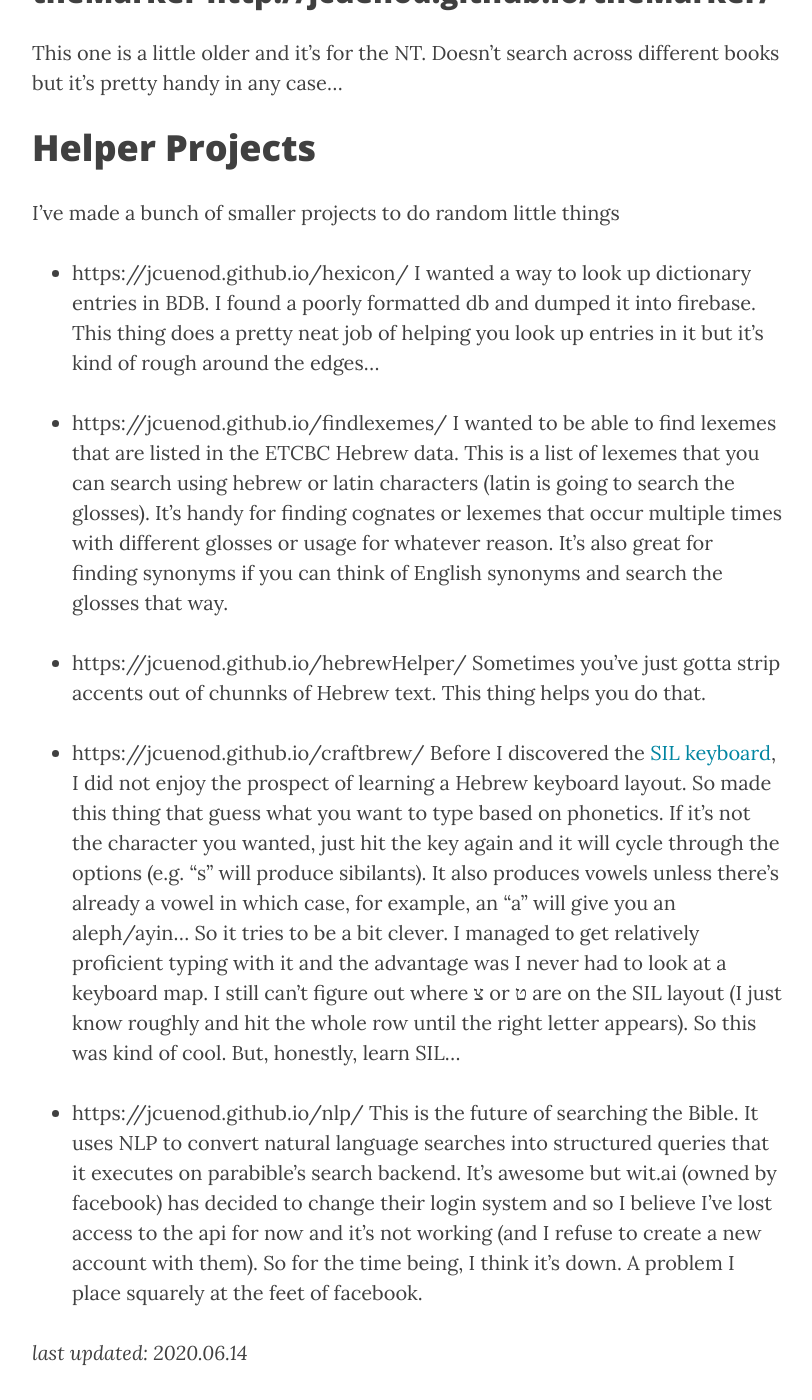
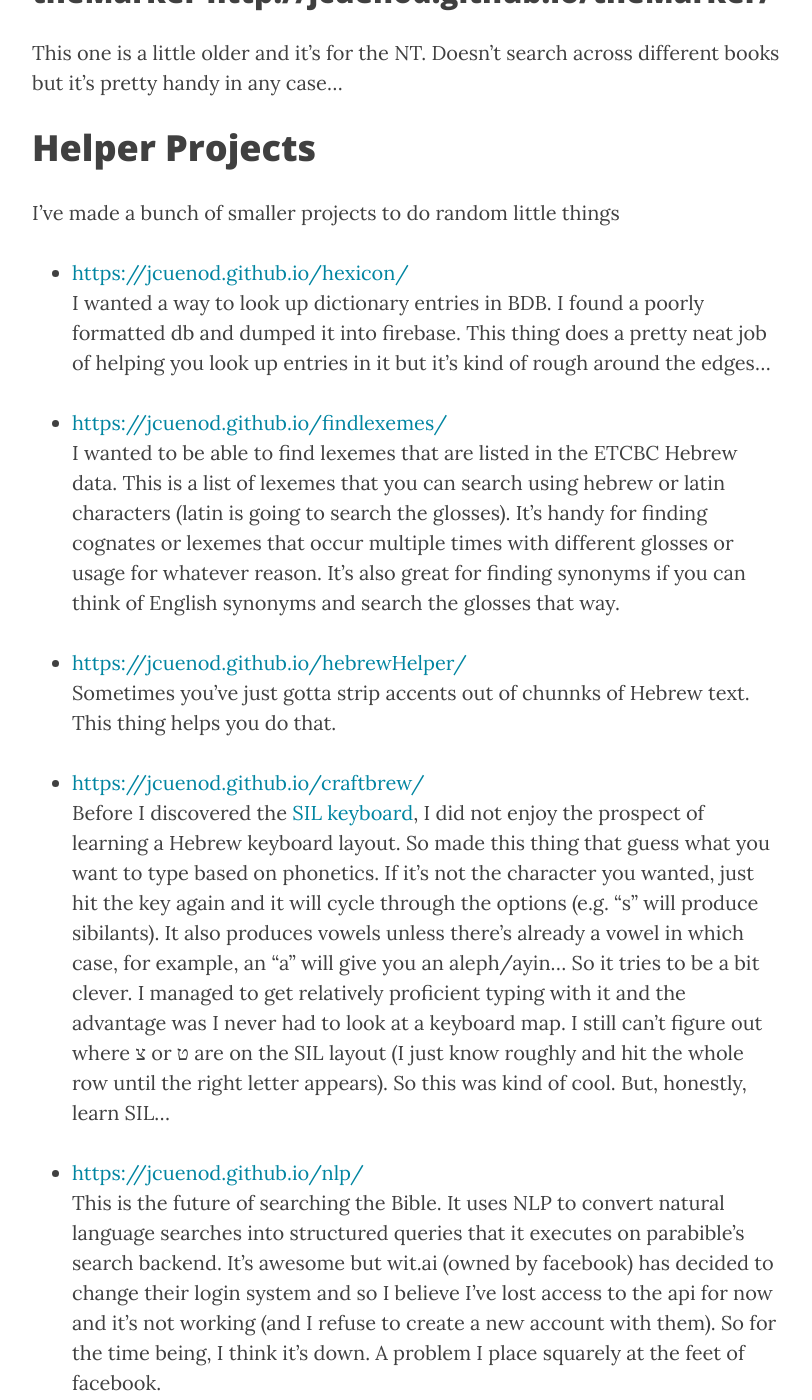
Before and after one commit to jcuenod/bibletech, a Jekyll site: the page built from projects.md, in a window 1280 px wide and 1400 px high, scrolled down 999 px. Shown: the whole window, without its empty margins (233-1045 px from the left). Built offline with Jekyll 4.4.1, drawn with Linux system fonts in a browser that asks for light colours; nearby versions of some CDN libraries.

Commit message:
Make project urls links

```diff
--- a/projects.md
+++ b/projects.md
@@ -25,19 +25,19 @@ This one is a little older and it's for the NT. Doesn't search across different
 
 I've made a bunch of smaller projects to do random little things
 
- - https://jcuenod.github.io/hexicon/
+ - <https://jcuenod.github.io/hexicon/> <br />
  I wanted a way to look up dictionary entries in BDB. I found a poorly formatted db and dumped it into firebase. This thing does a pretty neat job of helping you look up entries in it but it's kind of rough around the edges...
 
- - https://jcuenod.github.io/findlexemes/
+ - <https://jcuenod.github.io/findlexemes/> <br />
  I wanted to be able to find lexemes that are listed in the ETCBC Hebrew data. This is a list of lexemes that you can search using hebrew or latin characters (latin is going to search the glosses). It's handy for finding cognates or lexemes that occur multiple times with different glosses or usage for whatever reason. It's also great for finding synonyms if you can think of English synonyms and search the glosses that way.
 
- - https://jcuenod.github.io/hebrewHelper/
+ - <https://jcuenod.github.io/hebrewHelper/> <br />
  Sometimes you've just gotta strip accents out of chunnks of Hebrew text. This thing helps you do that.
 
- - https://jcuenod.github.io/craftbrew/
+ - <https://jcuenod.github.io/craftbrew/> <br />
  Before I discovered the [SIL keyboard](https://jcuenod.github.io/bibletech/2017/12/01/enabling-sil-keyboard-layout-gnome-3/), I did not enjoy the prospect of learning a Hebrew keyboard layout. So made this thing that guess what you want to type based on phonetics. If it's not the character you wanted, just hit the key again and it will cycle through the options (e.g. "s" will produce sibilants). It also produces vowels unless there's already a vowel in which case, for example, an "a" will give you an aleph/ayin... So it tries to be a bit clever. I managed to get relatively proficient typing with it and the advantage was I never had to look at a keyboard map. I still can't figure out where צ or  ט are on the SIL layout (I just know roughly and hit the whole row until the right letter appears). So this was kind of cool. But, honestly, learn SIL...
 
- - https://jcuenod.github.io/nlp/
+ - <https://jcuenod.github.io/nlp/> <br />
  This is the future of searching the Bible. It uses NLP to convert natural language searches into structured queries that it executes on parabible's search backend. It's awesome but wit.ai (owned by facebook) has decided to change their login system and so I believe I've lost access to the api for now and it's not working (and I refuse to create a new account with them). So for the time being, I think it's down. A problem I place squarely at the feet of facebook.
 
 
```
